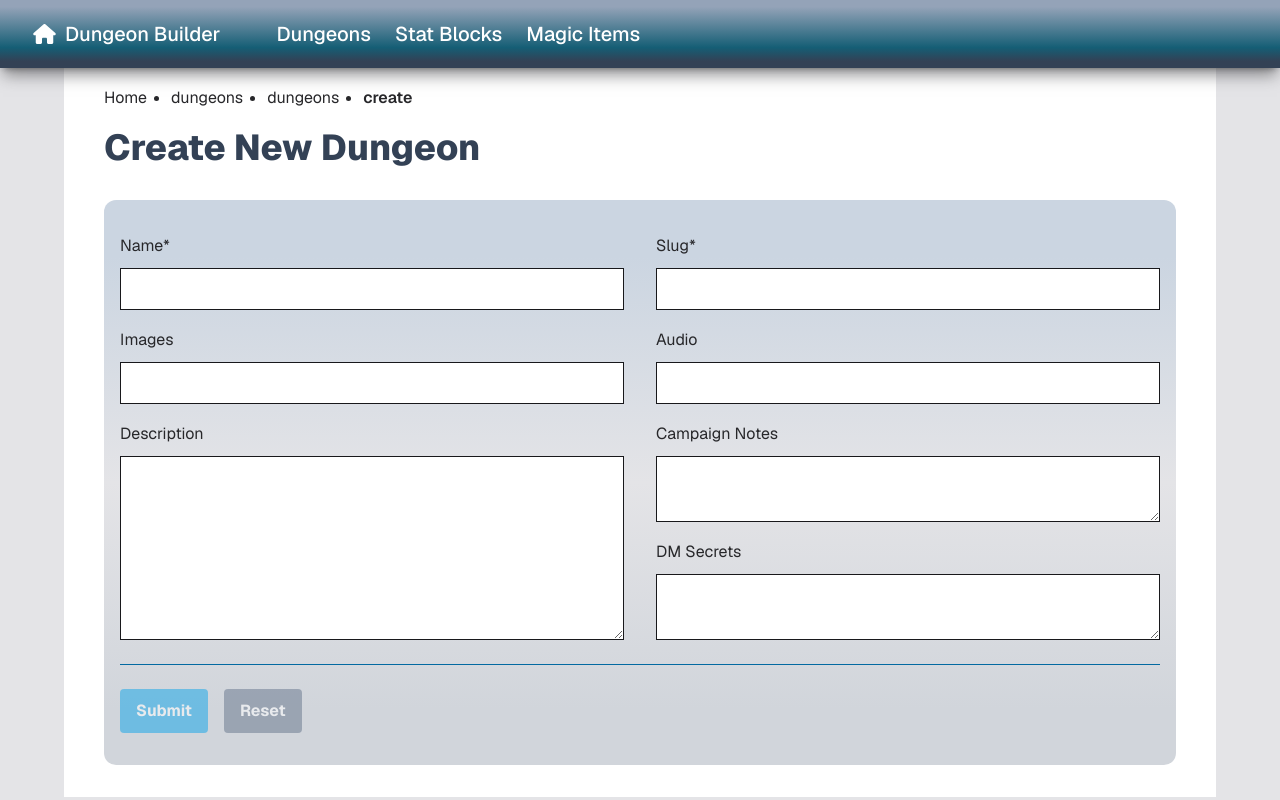
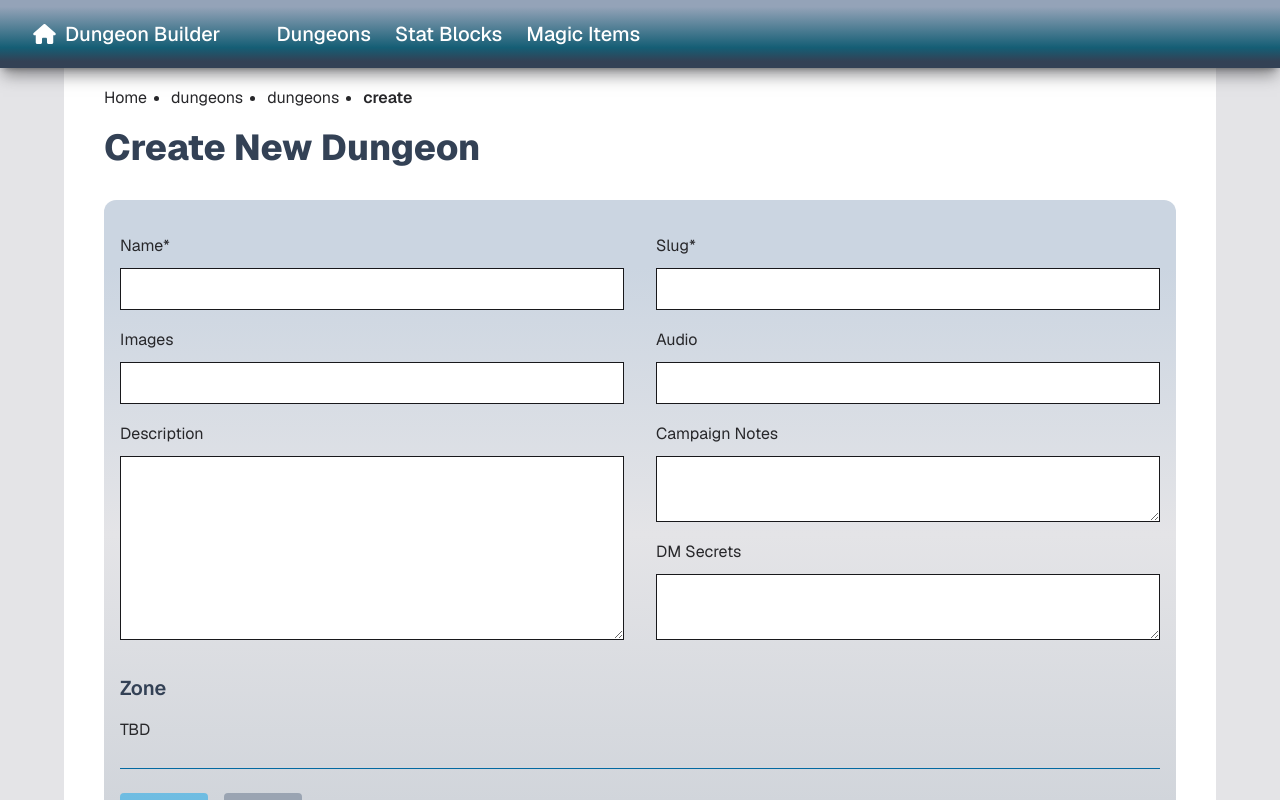
Before and after one commit to rose-pace/dungeon-builder, a Next.js app: page /dungeons/create in a window 1280 px wide. Shown: the top 800 px of the page. Built offline with nearby package versions, Linux system fonts and the light colour scheme.

Commit message:
Scaffold additional form content section to DungeonForm for Zone input

```diff
--- a/src/app/pages/dungeons/components/DungeonForm.tsx
+++ b/src/app/pages/dungeons/components/DungeonForm.tsx
@@ -65,6 +65,12 @@ const DungeonForm: React.FC<DungeonFormProps> = ({ dungeon = {} as Dungeon, subm
           />
         </Grid>
       )}
+      renderAdditionalFormContent={(/* formData, handleChange */) => (
+        <div>
+          <h3>Zone</h3>
+          TBD
+        </div>
+      )}
     />
   );
 };
```
